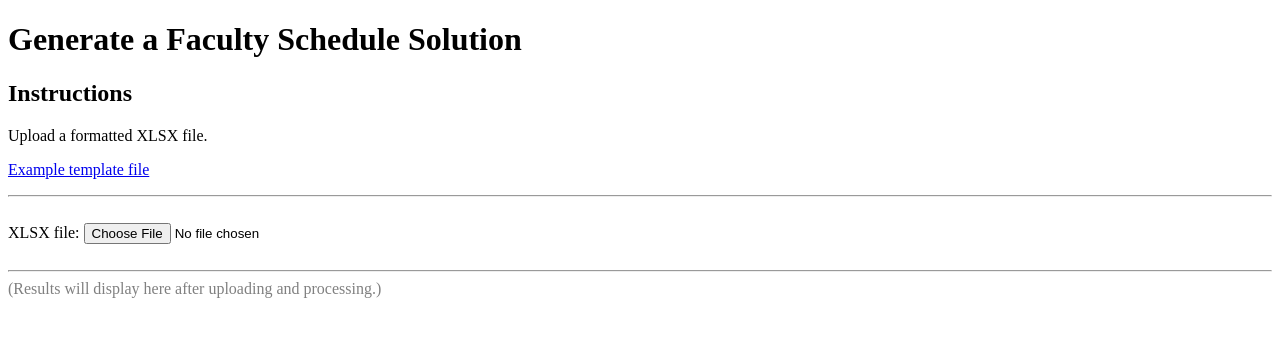
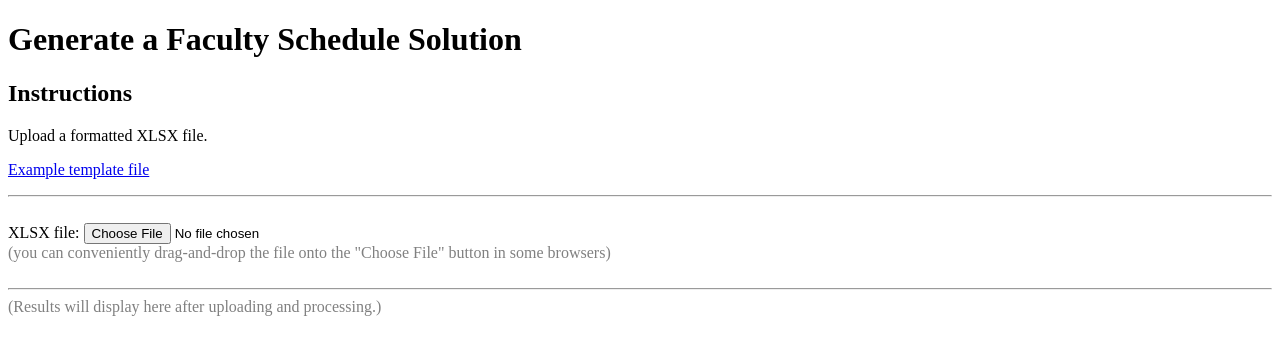
Before and after one commit to wiredlab/scheduling-solver, a Flask app: page / in a window 1280 px wide. Shown: the top 355 px of the page. Run offline with Flask 3, Linux system fonts and the light colour scheme; some libraries are stand-ins or nearby versions.

Commit message:
Upload form note

```diff
--- a/templates/scheduling.html.j2
+++ b/templates/scheduling.html.j2
@@ -33,6 +33,10 @@ pre { border: solid 1px; padding: 1em; }
     {{ form.submit }}
     <!-- the onchange above automatically "clicks" the Submit button -->
 </form>
+<div style='color: grey'>
+(you can conveniently drag-and-drop the file onto the "Choose File" button in some browsers)
+</div>
+
 <br>
 
 <hr>
```
